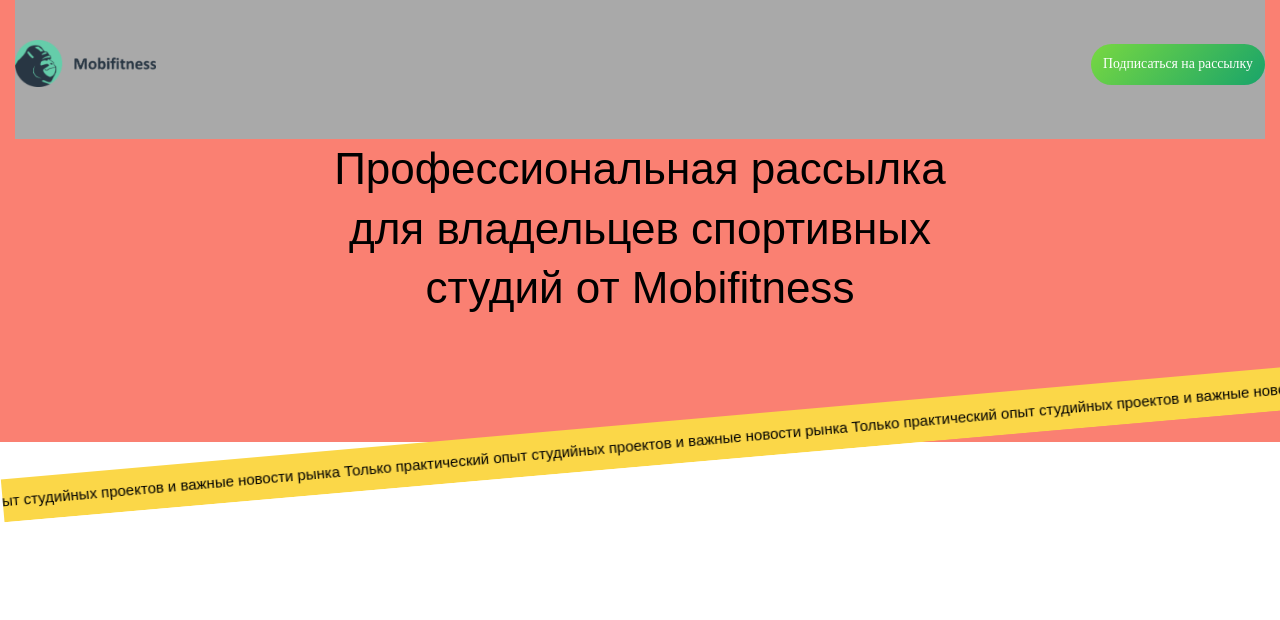
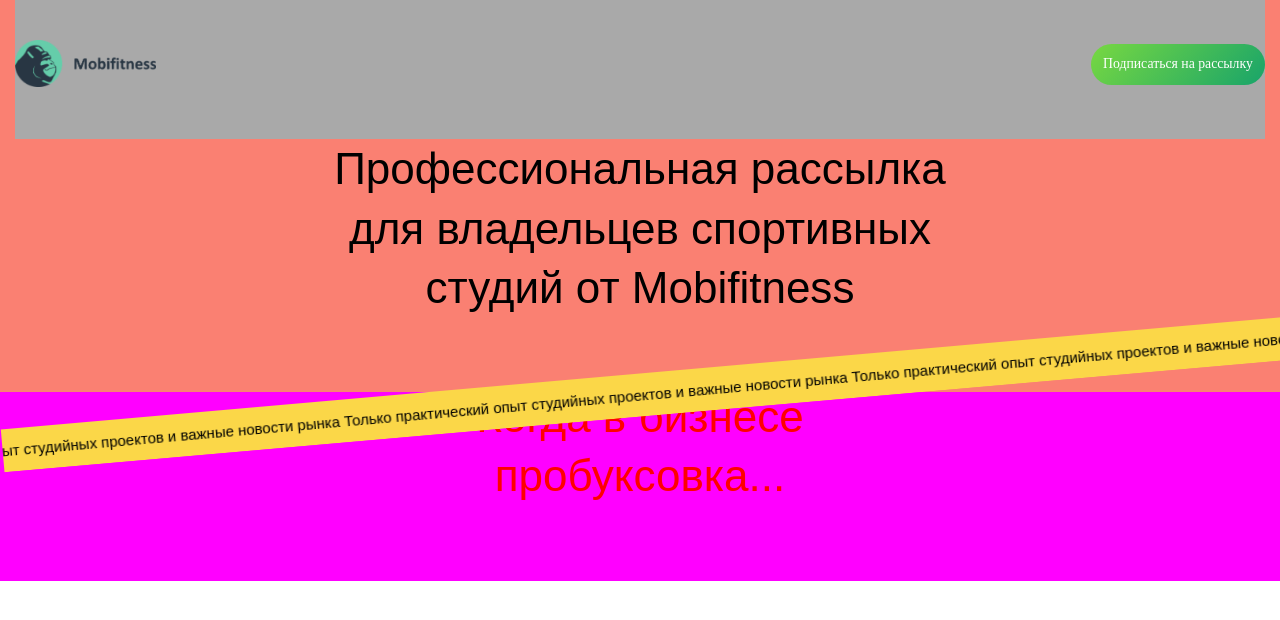
Before and after one commit to Andrei-jk/React-mailing-list, a React (Create React App) app: page / in a window 1280 px wide. Shown: the top 620 px of the page. Built offline with nearby package versions, Linux system fonts and the light colour scheme.

Commit message:
added an additional class to the Title and explained how it is done

```diff
--- a/src/Components/Header/Header.jsx
+++ b/src/Components/Header/Header.jsx
@@ -2,6 +2,12 @@
 import Navigation from "../Navigation/Navigation";
 import Subscription from "../Subscription/Subscription";
 import Title from "../Title/Title";
+// т к в   <Title
+      //   content="Когда в бизнесе пробуксовка..."
+      //   additional_class={titleCss.title__business}
+      //   />
+// добавляется дополнительный класс, то ВНИМАТЕЛЬНО надо указывать путь к CSS (следующая строка)
+import titleCss from "../Title/title.module.css";
 import Slider1 from "./Slider1/Slider1";
 const Header = () => {
   return (
@@ -22,6 +28,12 @@
         </h2> */}
       </div>
       <Slider1 />
+      <Title
+        content="Когда в бизнесе пробуксовка..."
+        // !здесь даем дополнительный класс и указывается, что этот дополнительный класс нахотится в titleCss и называется он .title__business
+        additional_class={titleCss.title__business}
+        // * дополнительных классов может быть много, но ГЛАВНОЕ указать откуда (из какого модуля) его брать (его конечно надо импортировать) и как он там называется
+      />
     </header>
   );
 };
--- a/src/Components/Header/Slider1/slider1.module.css
+++ b/src/Components/Header/Slider1/slider1.module.css
@@ -29,7 +29,7 @@
     /* padding: 10px 0; */
     padding: 14px 0;
     color: var(--textsColor);
-    font-family: var(--font2);
+    font-family: var(--font1);
     font-size: 15px;
     font-weight: 400;
 
--- a/src/Components/Title/Title.jsx
+++ b/src/Components/Title/Title.jsx
@@ -12,6 +12,8 @@
 }
 
 export default Title;
+
+
 // В вашем коде компонент Title принимает два свойства (props): content и additional_class. Давайте разберем, как применяется additional_class к элементу <h1> и где он может быть описан.
 // Как это работает
 
@@ -74,7 +76,7 @@
 
 // export default Title;
 
-// // Использование компонента
+// Использование компонента
 // <Title content="Hello, World!" additional_class="my-custom-class" />
 
 // Итог
--- a/src/Components/Title/title.module.css
+++ b/src/Components/Title/title.module.css
@@ -15,9 +15,13 @@
    /* width: clamp(220px, calc(77.434px + 41.22vw), 880px); */
    /* max-width: clamp(220px, calc(94.864px + 34.98vw), 780px); */
   margin: 0 auto;
-  padding-bottom: 125px;
+  padding-bottom: 75px;
 }
 
+
+.title__business{
+    color: red;
+}
 /* <<<<<<<<<<<<<<<<<<<<<<<<<<<<<<<<<<<<<<<<<<<<<<<<<<<<< */
  /* ! Как правильно пересчитать 5.531rem?
     rem всегда привязан к font-size элемента <html>.
```
